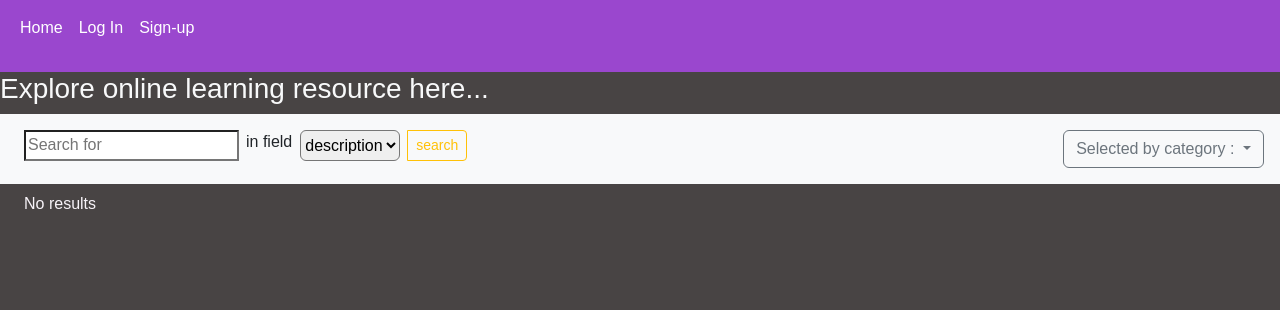
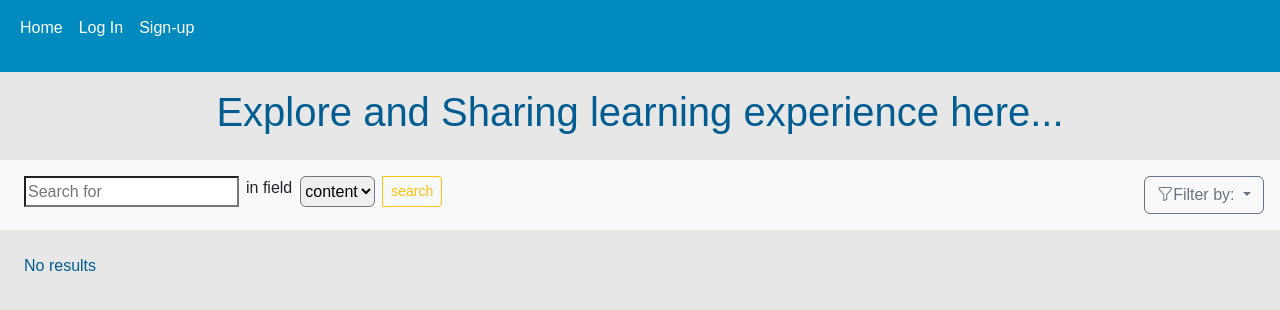
Before and after one commit to Jo-Zh/lba, a Django app: page / in a window 1280 px wide. Shown: the top 310 px of the page. Run offline with Django 4.2, Linux system fonts and the light colour scheme; data that the repository does not hold is empty.

Commit message:
perpare to change name

```diff
--- a/ela/settings.py
+++ b/ela/settings.py
@@ -42,6 +42,7 @@ INSTALLED_APPS = [
     'main.apps.MainConfig',
     'my_service.apps.MyServiceConfig',
     'ckeditor',
+    'django_static_fontawesome'
 ]
 
 MIDDLEWARE = [
--- a/main/templates/base.html
+++ b/main/templates/base.html
@@ -12,7 +12,7 @@
     <script src="https://cdn.jsdelivr.net/npm/@popperjs/core@2.11.5/dist/umd/popper.min.js"
         integrity="sha384-Xe+8cL9oJa6tN/veChSP7q+mnSPaj5Bcu9mPX5F5xIGE0DVittaqT5lorf0EI7Vk"
         crossorigin="anonymous"></script>
-
+    <link rel="stylesheet" href="https://cdn.jsdelivr.net/npm/bootstrap-icons@1.8.3/font/bootstrap-icons.css">
     <script src="https://cdn.jsdelivr.net/npm/bootstrap@5.2.0-beta1/dist/js/bootstrap.bundle.min.js"
         integrity="sha384-pprn3073KE6tl6bjs2QrFaJGz5/SUsLqktiwsUTF55Jfv3qYSDhgCecCxMW52nD2"
         crossorigin="anonymous"></script>
@@ -22,13 +22,13 @@
             top: 0;
             margin: 0;
             font-family: Arial, Helvetica, sans-serif;
-            background-color: rgb(72, 68, 68);
-            color: rgb(247, 243, 248);
+            background-color: #e7e7e7;
+            color: #015C92;
 
         }
 
         nav {
-            background-color: rgb(154, 71, 206);
+            background-color: #018ABE;
         }
 
         .dropdown:hover .dropdown-menu {
@@ -57,6 +57,7 @@
 <body>
 
     <nav class="navbar navbar-expand-lg navbar-dark">
+
         <div class="container-fluid">
             {% if user.is_authenticated %}
             <!-- <a class="navbar-brand" href="{% url 'userprofile' user.id %}">User</a> -->
--- a/main/templates/main/home.html
+++ b/main/templates/main/home.html
@@ -1,8 +1,10 @@
 {% extends 'base.html'%}
 {% block title%} my homepage {% endblock %}
 {% block content %}
+<div class="row text-center py-3">
 
-<h3 class="text-light">Explore online learning resource here... </h3>
+    <h1>Explore and Sharing learning experience here... </h1>
+</div>
 <div class="flex-spacebetween bg-light">
     <form role="search" method="POST" class="form-group bg-light">
         {%csrf_token%}
@@ -12,7 +14,7 @@
             <label class="text-dark" for="floatingSelectGrid">in field</label>
             <select class="rounded mx-2" name="field" id="floatingSelectGrid">
                 <option value="title">title</option>
-                <option value="description" selected>description</option>
+                <option value="content" selected>content</option>
                 <option value="writer">poster</option>
             </select>
 
@@ -25,7 +27,9 @@
     <div class="dropdown show ">
         <a class="btn btn-outline-secondary dropdown-toggle" href="#" role="button" id="dropdownMenuLink"
             data-bs-toggle="dropdown" aria-haspopup="true" aria-expanded="false">
-            Selected by category :
+            <!-- <i class="bi bi-arrow-down-up">Sorted by category :</i> -->
+            <span class="bi bi-funnel">Filter by:</span>
+
         </a>
 
         <div class="dropdown-menu" aria-labelledby="dropdownMenuLink">
@@ -39,30 +43,37 @@
     </div>
 </div>
 
-<div class="container-fluid px-4 my-2">
-    <div class="row gx-4">
+<div class="container-fluid px-4 my-4">
+    <div class="row g-4 ">
 
         {% for post in posts %}
         {% if post.set_public%}
-        <div class="col-md-4 ">
-            <div class="card flex-md-row mb-4 box-shadow h-md-250 ">
-                <div class="card-body d-flex flex-column align-items-start" height="150">
-                    <strong class="d-inline-block mb-2 text-primary">{{post.category}}</strong>
-                    <h3 class="mb-0">
-                        <a class="text-dark" href="#">Featured post</a>
-                    </h3>
-                    <div class="mb-1 text-muted">{{post.date}} by {{post.creater}}</div>
-                    <p class="card-text " style="overflow: hidden; height: 50px;"> {{post.content | safe}}</p>
-                    <a href="{%url 'detail' post.id %}">Continue reading</a>
+        <div class="col-md-4">
+            <div class="card box-shadow d-flex flex-row p-0 align-items-center h-100">
+
+                <div class=" card-body d-flex flex-column align-items-start m-0 h-100">
+
+                    <p class="bi bi-tag">{{post.category}}</p>
+
+                    <!-- <h5 class="mt-0 text-primary">Category: {{post.category}}</h5> -->
+                    <blockquote class="blockquote mb-0">
+                        <p class="fw-bold lead fs-4">
+                            {{post.title}}
+                        </p>
+                        <footer class="blockquote-footer">{{post.date}} by {{post.creater}}</footer>
+                    </blockquote>
+                    <p class="lh-sm lead"> {{post.content | safe | truncatechars:100}}</p>
+                    <a class="card-link" href="{%url 'detail' post.id %}">Continue reading</a>
                 </div>
-                {% if post.cover.url != None %}
-                <img class="card-img-right flex-auto d-none d-md-block" data-src="holder.js/200x250?theme=thumb"
-                    alt="Thumbnail [200x250]" style="width: 200px; height: 250px;" src="{{post.cover.url}}"
-                    data-holder-rendered="true">
-                {%else%}
-                <img class="card-img-right flex-auto d-none d-md-block" data-src="holder.js/200x250?theme=thumb"
-                    alt="Thumbnail [200x250]" style="width: 100%; height:100%;" src="..." data-holder-rendered="true">
-                {%endif%}
+                <div class="d-flex me-4 align-items-center" style="height:250px; width:200px">
+
+                    {% if post.cover.url != None %}
+                    <img alt="Thumbnail [200x250]" style="width: 100%" src="{{post.cover.url}}"
+                        data-holder-rendered="true">
+                    {%else%}
+                    <img class="" alt="Thumbnail [200x250]" style="width: 100%" src="..." data-holder-rendered="true">
+                    {%endif%}
+                </div>
 
             </div>
         </div>
```
Also changed, not shown: main/tests.py (+4 -4 lines).
